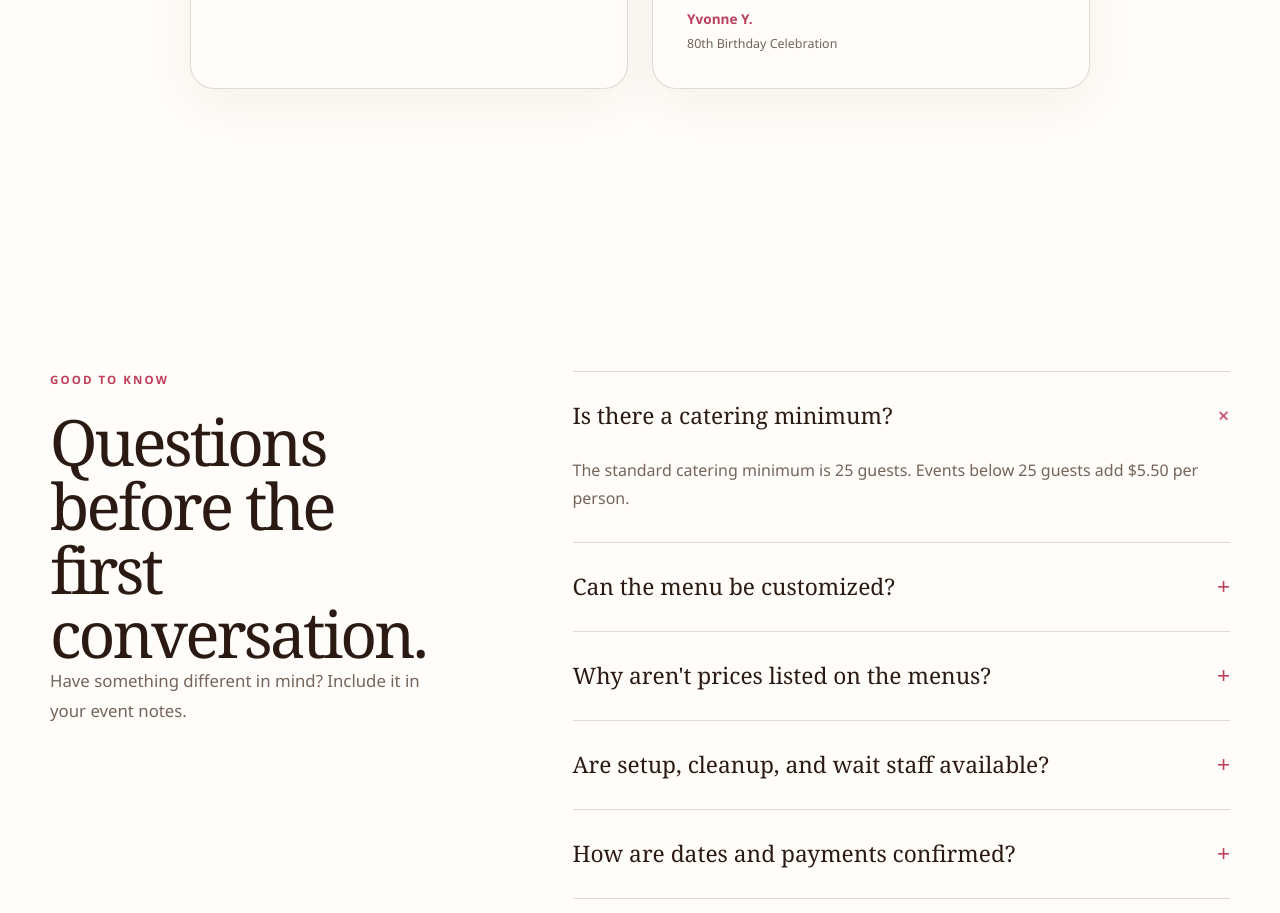
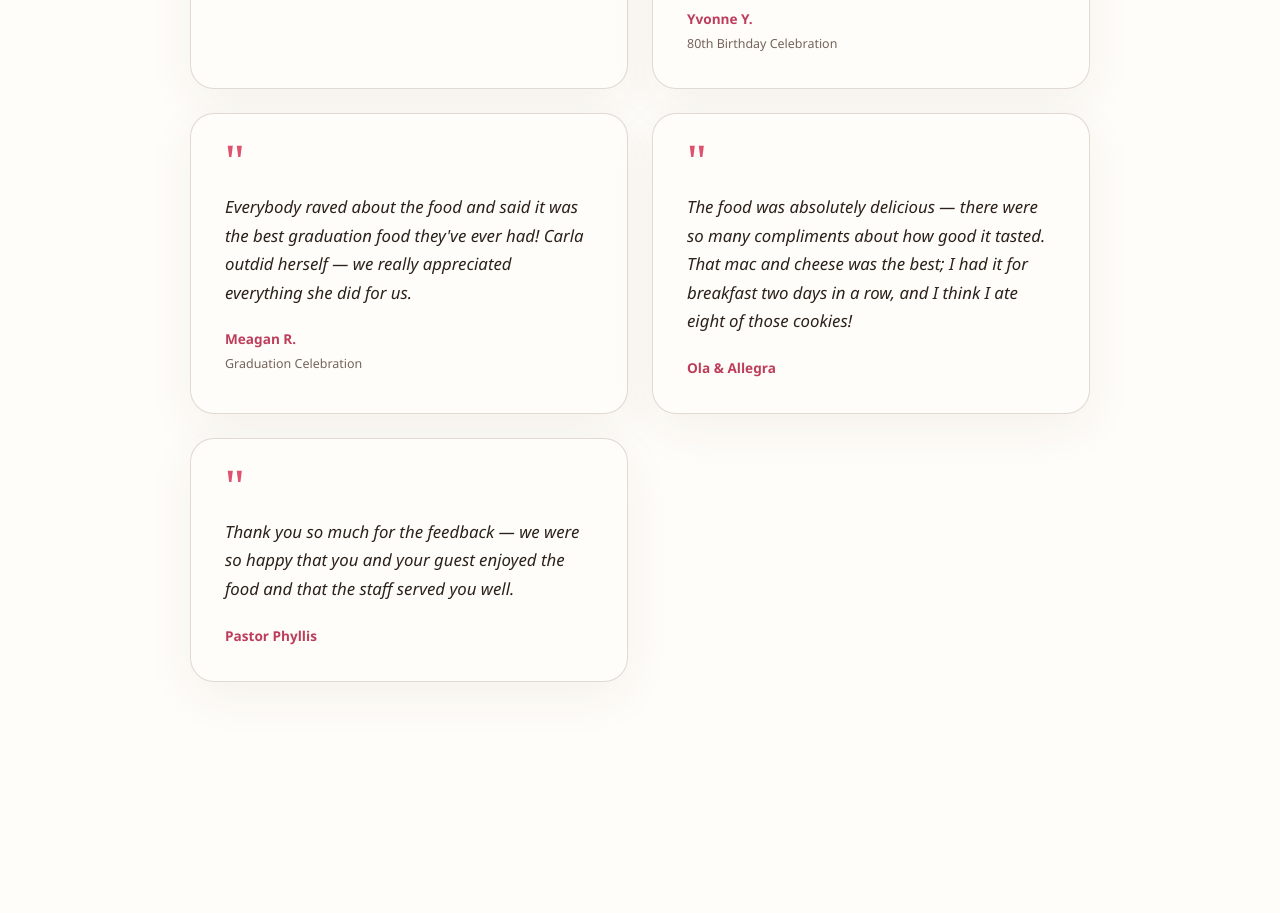
Before and after one commit to charlesxchristopherx-a11y/Chloe, a plain HTML site: page index.html in a window 1280 px wide. Shown: the part 5303-6216 px from the top of the page. Drawn offline with Linux system fonts and the light colour scheme.

Commit message:
Add client testimonials from Meagan R., Ola & Allegra, and Pastor Phyllis

```diff
--- a/index.html
+++ b/index.html
@@ -232,6 +232,22 @@ details summary::-webkit-details-marker { display: none; }
         <p style="color:var(--coral-dark);font-weight:900;font-size:.85rem;margin:0">Yvonne Y.</p>
         <p style="color:var(--muted);font-size:.78rem;margin:2px 0 0">80th Birthday Celebration</p>
       </article>
+      <article class="service-card" style="min-height:auto">
+        <div style="font-size:3rem;color:var(--coral);font-family:Georgia,serif;line-height:.6;margin-bottom:16px">"</div>
+        <p style="color:var(--ink);font-size:1.05rem;line-height:1.7;margin:0 0 20px;font-style:italic">Everybody raved about the food and said it was the best graduation food they've ever had! Carla outdid herself — we really appreciated everything she did for us.</p>
+        <p style="color:var(--coral-dark);font-weight:900;font-size:.85rem;margin:0">Meagan R.</p>
+        <p style="color:var(--muted);font-size:.78rem;margin:2px 0 0">Graduation Celebration</p>
+      </article>
+      <article class="service-card" style="min-height:auto">
+        <div style="font-size:3rem;color:var(--coral);font-family:Georgia,serif;line-height:.6;margin-bottom:16px">"</div>
+        <p style="color:var(--ink);font-size:1.05rem;line-height:1.7;margin:0 0 20px;font-style:italic">The food was absolutely delicious — there were so many compliments about how good it tasted. That mac and cheese was the best; I had it for breakfast two days in a row, and I think I ate eight of those cookies!</p>
+        <p style="color:var(--coral-dark);font-weight:900;font-size:.85rem;margin:0">Ola & Allegra</p>
+      </article>
+      <article class="service-card" style="min-height:auto">
+        <div style="font-size:3rem;color:var(--coral);font-family:Georgia,serif;line-height:.6;margin-bottom:16px">"</div>
+        <p style="color:var(--ink);font-size:1.05rem;line-height:1.7;margin:0 0 20px;font-style:italic">Thank you so much for the feedback — we were so happy that you and your guest enjoyed the food and that the staff served you well.</p>
+        <p style="color:var(--coral-dark);font-weight:900;font-size:.85rem;margin:0">Pastor Phyllis</p>
+      </article>
     </div>
   </div>
 </section>
```
